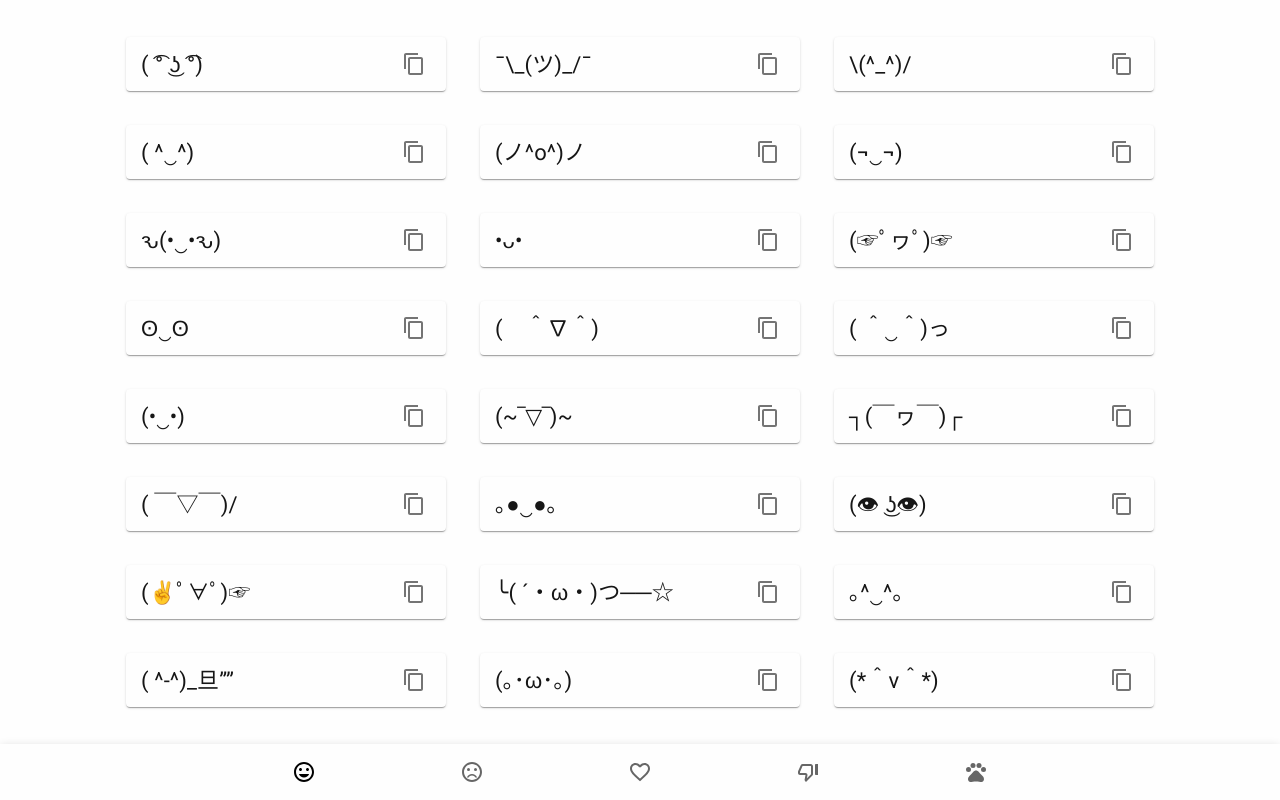
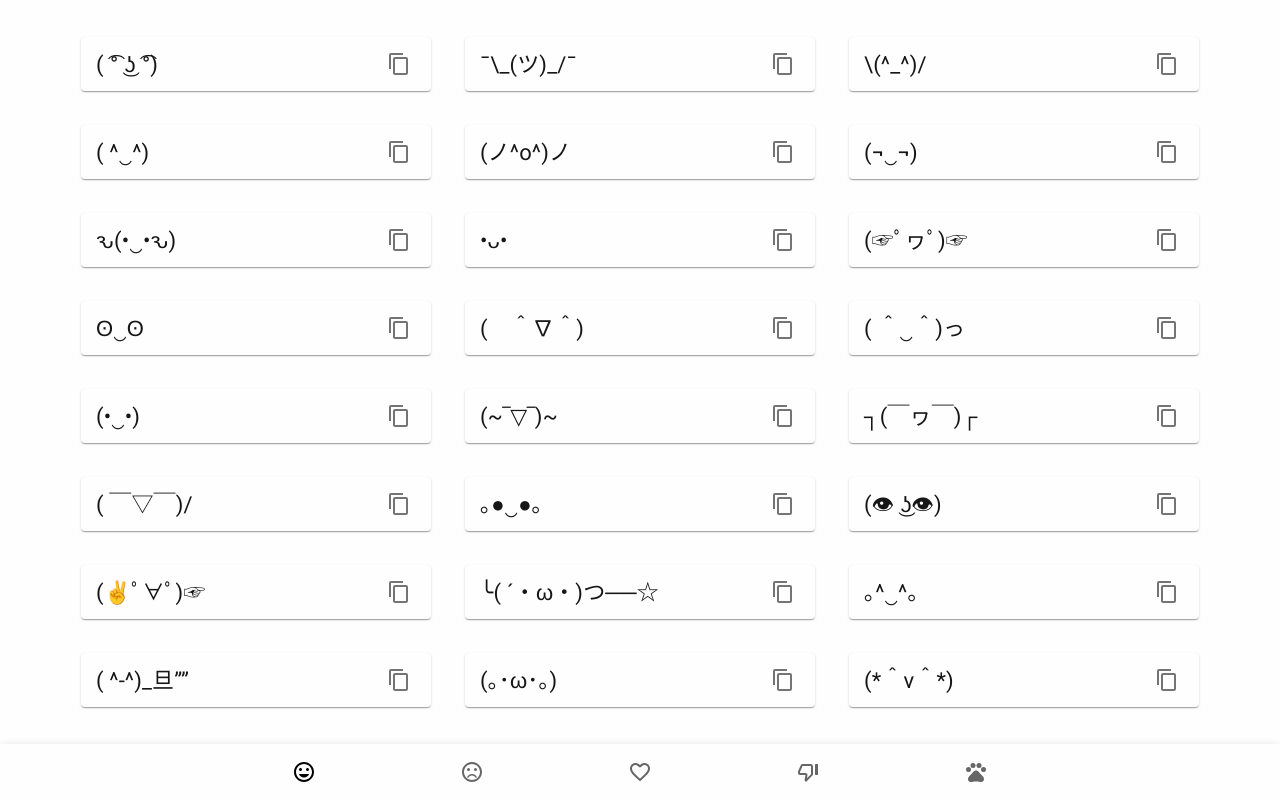
Before and after one commit to antruc/kaomoji, a React (Vite) app: page / in a window 1280 px wide. Built offline with nearby package versions, Linux system fonts and the light colour scheme.

Commit message:
Increase card width

```diff
--- a/src/components/Cards.jsx
+++ b/src/components/Cards.jsx
@@ -13,7 +13,7 @@ export default function Cards({ items, onCopy }) {
         justifyContent: 'center',
         listStyle: 'none',
         p: 0,
-        maxWidth: 1062,
+        maxWidth: 1152,
         m: '20px auto 75px'
       }}
     >
@@ -22,7 +22,7 @@ export default function Cards({ items, onCopy }) {
           key={text}
           component="li"
           sx={{
-            width: 320,
+            width: 350,
             m: '17px',
             fontSize: 22,
             p: '10px 15px',
```
